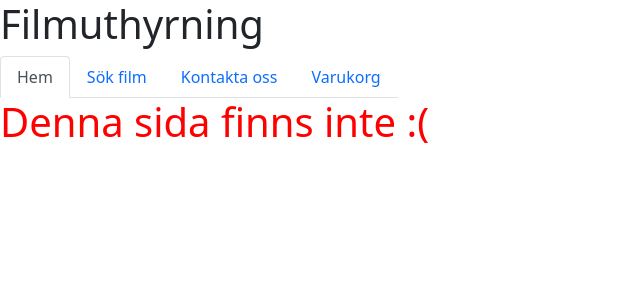
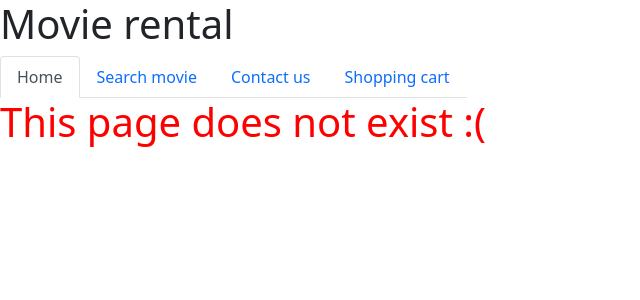
Before and after one commit to sa6656fa-s/AngularProjectEDAF90, an Angular app in the folder my-angular-project/: page /title-does-not-exist in a window 1280 px wide. Shown: the top 300 px of the page, without its empty margins (0-640 px from the left). Built offline with nearby package versions, Linux system fonts and the light colour scheme.

Commit message:
Translated everything to English

```diff
--- a/my-angular-project/src/app/app.component.html
+++ b/my-angular-project/src/app/app.component.html
@@ -1,17 +1,17 @@
-<h1>Filmuthyrning</h1>
+<h1>Movie rental</h1>
 <div class="btn-group btn-group-toggle">
   <ul ngbNav #nav="ngbNav" class="nav-tabs">
     <li ngbNavItem>
-      <a ngbNavLink routerLink="/">Hem</a>
+      <a ngbNavLink routerLink="/">Home</a>
     </li>
     <li ngbNavItem>
-      <a ngbNavLink routerLink="/sok-film">Sök film</a>
+      <a ngbNavLink routerLink="/search-movie">Search movie</a>
     </li>
     <li ngbNavItem>
-      <a ngbNavLink routerLink="/kontakt">Kontakta oss</a>
+      <a ngbNavLink routerLink="/contact">Contact us</a>
     </li>
     <li ngbNavItem>
-      <a ngbNavLink routerLink="/varukorg">Varukorg</a>
+      <a ngbNavLink routerLink="/shopping-cart">Shopping cart</a>
     </li>
   </ul>
   <div [ngbNavOutlet]="nav"></div>
--- a/my-angular-project/src/app/movie-info/movie-info.component.ts
+++ b/my-angular-project/src/app/movie-info/movie-info.component.ts
@@ -33,37 +33,37 @@ export class MovieInfoComponent implements OnInit {
     let observable = this.http.get("https://www.omdbapi.com/?t="+ title + "&plot=full&apikey=e1d338ae&")
     observable.subscribe(data => {
       if ((data as MovieData).Response == 'False'){
-        this.router.navigate(['/titeln-finns-inte']);
+        this.router.navigate(['/title-does-not-exist']);
       } else {
         if((data as MovieData).Year == 'N/A'){
-          this.info += "Okänt publiceringsår\n\n"
+          this.info += "Uknown publicing year\n\n"
         } else {
-          this.info += "Publiceringsår: " + (data as MovieData).Year + "\n\n"
+          this.info += "Publicing year: " + (data as MovieData).Year + "\n\n"
         }
         if((data as MovieData).Director == 'N/A'){
-          this.info += "Okänd regissör\n\n"
+          this.info += "Unknown director\n\n"
         } else {
-          this.info += "Regissör: " + (data as MovieData).Director + "\n\n"
+          this.info += "Director: " + (data as MovieData).Director + "\n\n"
         }
         if((data as MovieData).imdbRating == 'N/A'){
-          this.info += "Okänd imdb-rating\n\n"
+          this.info += "Unknown imdb-rating\n\n"
         } else {
           this.info += "imdb-rating: " + (data as MovieData).imdbRating + "\n\n"
         }
         if((data as MovieData).Language == 'N/A'){
-          this.info += "Okänt språk\n\n"
+          this.info += "Unknown language\n\n"
         } else {
-          this.info += "Språk: " + (data as MovieData).Language + "\n\n"
+          this.info += "Language: " + (data as MovieData).Language + "\n\n"
         }
         if((data as MovieData).Actors == 'N/A'){
-          this.info += "Okänt vilka skådespelare som medverkar\n\n"
+          this.info += "Uknown actors\n\n"
         } else {
-          this.info += "Skådespelare: " + (data as MovieData).Actors + "\n\n"
+          this.info += "Actors: " + (data as MovieData).Actors + "\n\n"
         }
         if((data as MovieData).Plot == 'N/A'){
-          this.info += "Finns ingen information om handlingen\n\n"
+          this.info += "No information about the plot\n\n"
         } else {
-          this.info += "Handling: " + (data as MovieData).Plot + "\n\n"
+          this.info += "Plot: " + (data as MovieData).Plot + "\n\n"
         }
       }
     })
--- a/my-angular-project/src/app/movie-search/movie-search.component.html
+++ b/my-angular-project/src/app/movie-search/movie-search.component.html
@@ -1,9 +1,9 @@
 <div>
     <form [formGroup]="searchForm" (ngSubmit)="onSubmit()">
         <input id="searchText" type="text" formControlName="searchText">
-        <button class="button" type="submit">Sök</button>
+        <button class="button" type="submit">Search</button>
     </form>
-    <a *ngFor="let movie of movies; let i = index" [attr.data-index]="i" routerLink="/filminformation/{{titles[i]}}">
+    <a *ngFor="let movie of movies; let i = index" [attr.data-index]="i" routerLink="/movie-information/{{titles[i]}}">
         {{movie}}
         <pre></pre>
     </a>
--- a/my-angular-project/src/app/not-found/not-found.component.html
+++ b/my-angular-project/src/app/not-found/not-found.component.html
@@ -1 +1 @@
-<h1>Denna sida finns inte :(</h1>
+<h1>This page does not exist :(</h1>
--- a/my-angular-project/src/index.html
+++ b/my-angular-project/src/index.html
@@ -2,7 +2,7 @@
 <html lang="en">
 <head>
   <meta charset="utf-8">
-  <title>Filmuthyrning</title>
+  <title>Movie rental</title>
   <base href="/">
   <meta name="viewport" content="width=device-width, initial-scale=1">
   <link rel="icon" type="image/x-icon" href="favicon.ico">
```
Also changed, not shown: my-angular-project/src/app/app-routing.module.ts (+4 -4 lines).
